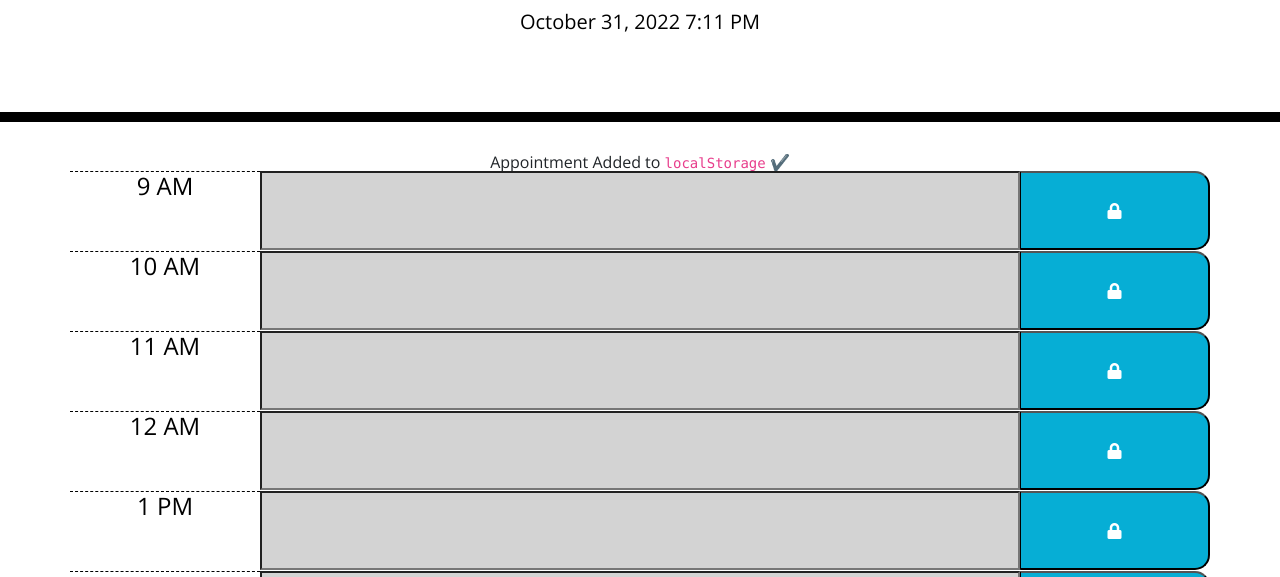
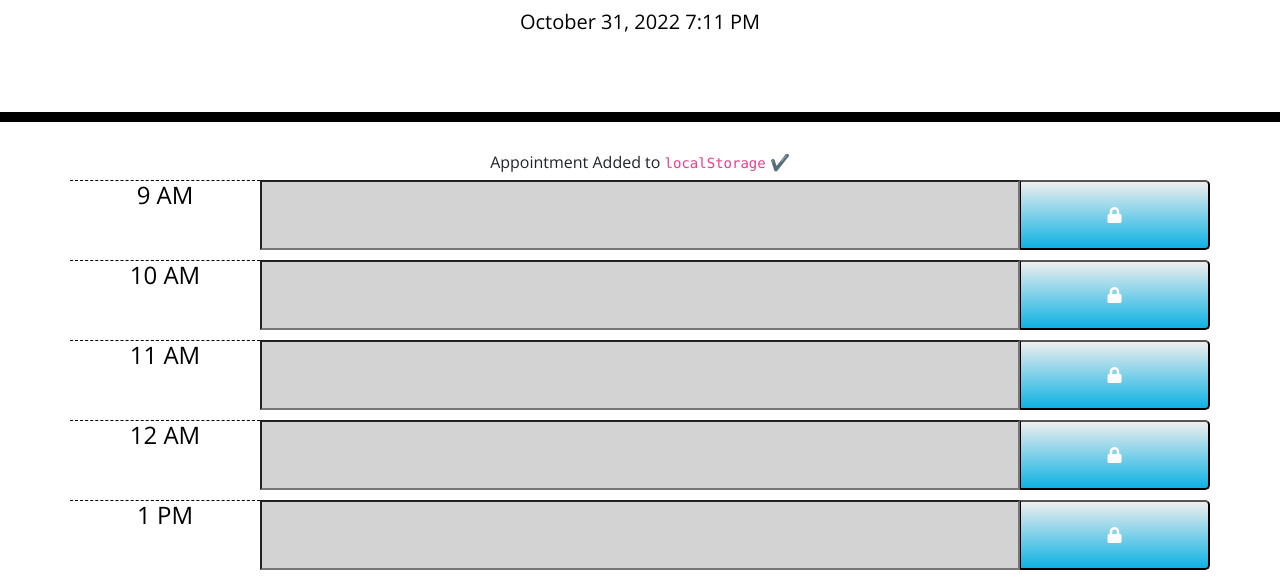
Before and after one commit to samermahir/hw-5-planner, a plain HTML site: page index.html in a window 1280 px wide. Shown: the part 182-759 px from the top of the page. Drawn offline with nearby package versions, Linux system fonts and the light colour scheme.

Commit message:
added css

```diff
--- a/style.css
+++ b/style.css
@@ -33,7 +33,7 @@ body {
   .row {
     white-space: pre-wrap;
     height: 80px;
-    border-top: 1px solid white;
+    border-top: 10px solid white;
   }
 
   .hour {
@@ -59,10 +59,10 @@ body {
 
   .saveBtn {
     border-left: 1px solid black;
-    border-top-right-radius: 15px;
-    border-bottom-right-radius: 15px;
-    background-color: #06aed5;
+    border-top-right-radius: 5px;
+    border-bottom-right-radius: 5px;
     color: white;
+    background: -webkit-linear-gradient(#eee, rgb(14, 178, 228));
   }
 
   .saveBtn i:hover {
```
